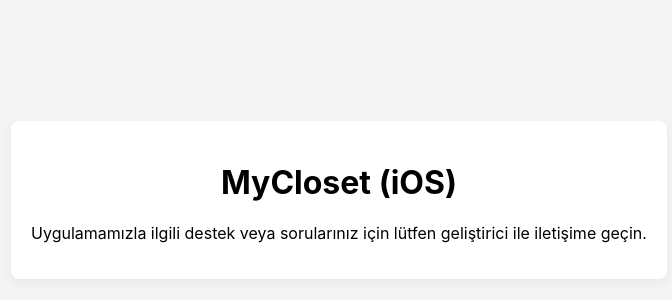
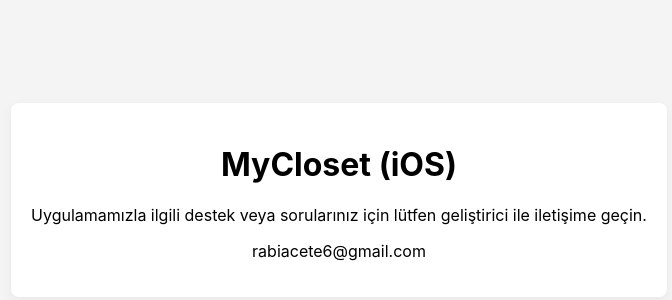
Before and after one commit to rabiacete/rabiacete.github.io, a plain HTML site: page index.html in a window 1280 px wide. Shown: the part 208-508 px from the top of the page, without its empty margins (301-973 px from the left). Drawn offline with Linux system fonts and the light colour scheme.

Commit message:
Update index.html

```diff
--- a/index.html
+++ b/index.html
@@ -13,6 +13,8 @@
     <div>
         <h1>MyCloset (iOS)</h1>
         <p>Uygulamamızla ilgili destek veya sorularınız için lütfen geliştirici ile iletişime geçin.</p>
+        <p>rabiacete6@gmail.com</p>
+
     </div>
 </body>
 </html>
```
